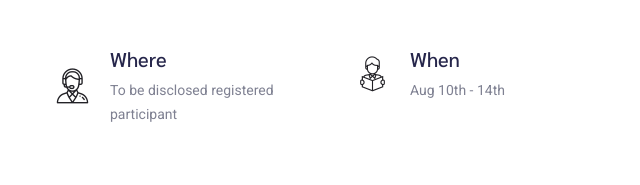
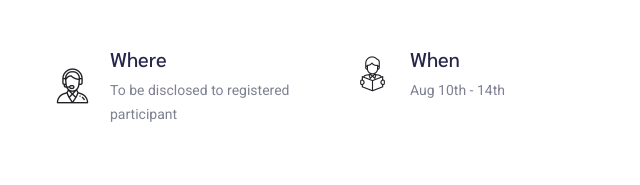
Before and after one commit to michionist/facestudio, a plain HTML site: page index.html in a window 1280 px wide. Shown: the part 1535-1720 px from the top of the page, 0-640 px from the left. Drawn offline with nearby package versions, Linux system fonts and the light colour scheme.

Commit message:
Updated the location

```diff
--- a/index.html
+++ b/index.html
@@ -152,7 +152,7 @@
                     </div>
                     <div class="caption">
                       <h5>Where</h5>
-                      <p>To be disclosed registered participant</p>
+                      <p>To be disclosed to registered participant</p>
                     </div>
                   </div>
                 </div>
```
